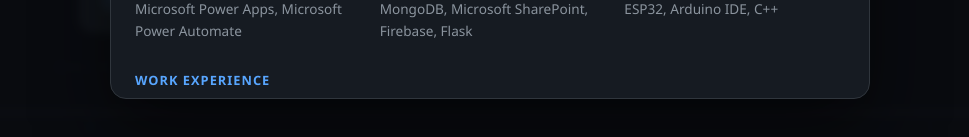
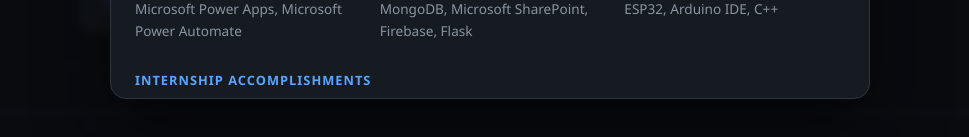
Before and after one commit to marc-eiron/Marc-Eiron-Hernandez-Portfolio, a React (Create React App) app: page / in a window 1280 px wide. Both pictures are taken after a click on the button "View". Shown: the part 3875-4012 px from the top of the page, without its empty margins (150-1119 px from the left). Built offline with nearby package versions, Linux system fonts and the light colour scheme.

Commit message:
replace work experience to internship accom...

```diff
--- a/src/components/ResumeView.js
+++ b/src/components/ResumeView.js
@@ -33,7 +33,7 @@ function ResumeView() {
       </section>
 
       <section className="resume-view-section">
-        <h3>Work Experience</h3>
+        <h3>Internship Accomplishments</h3>
         {resume.experience.map((job) => (
           <article key={job.company} className="resume-entry">
             <div className="resume-entry-header">
```
